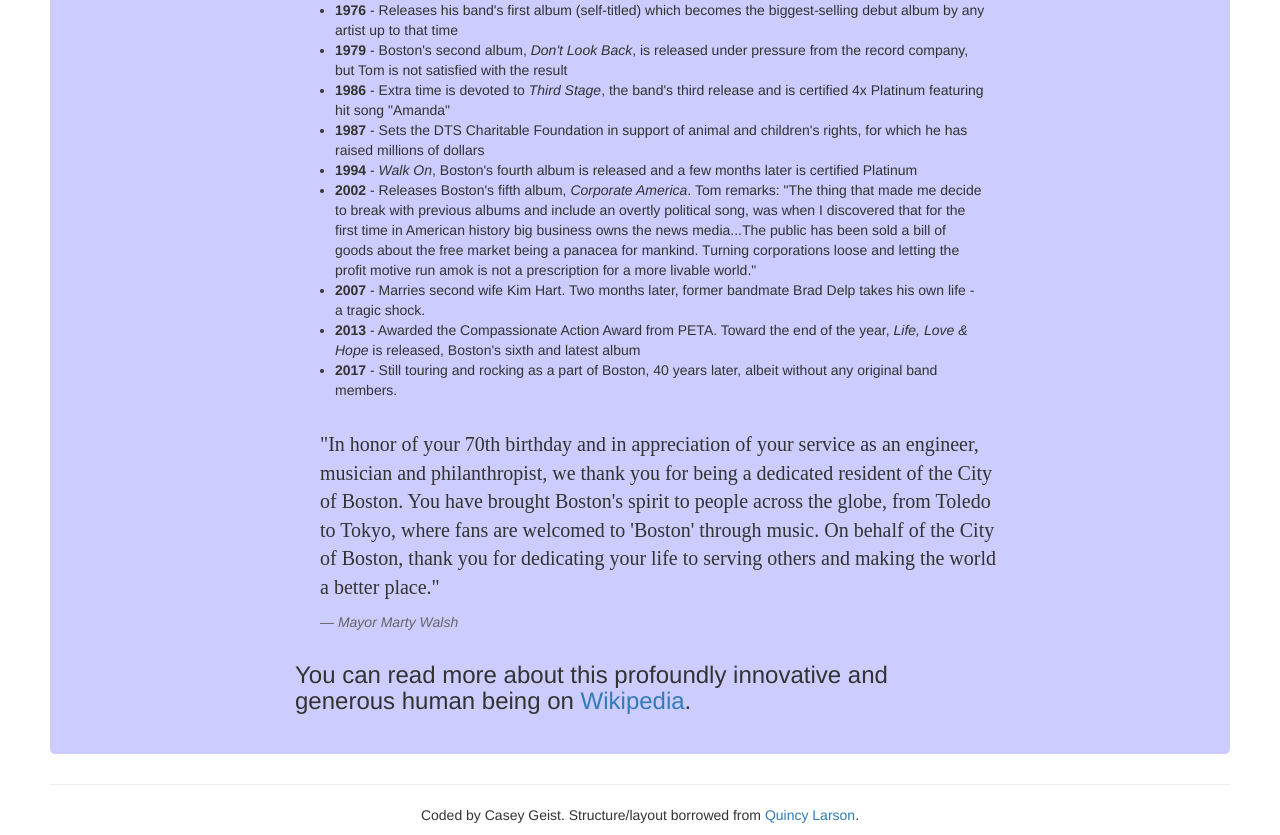
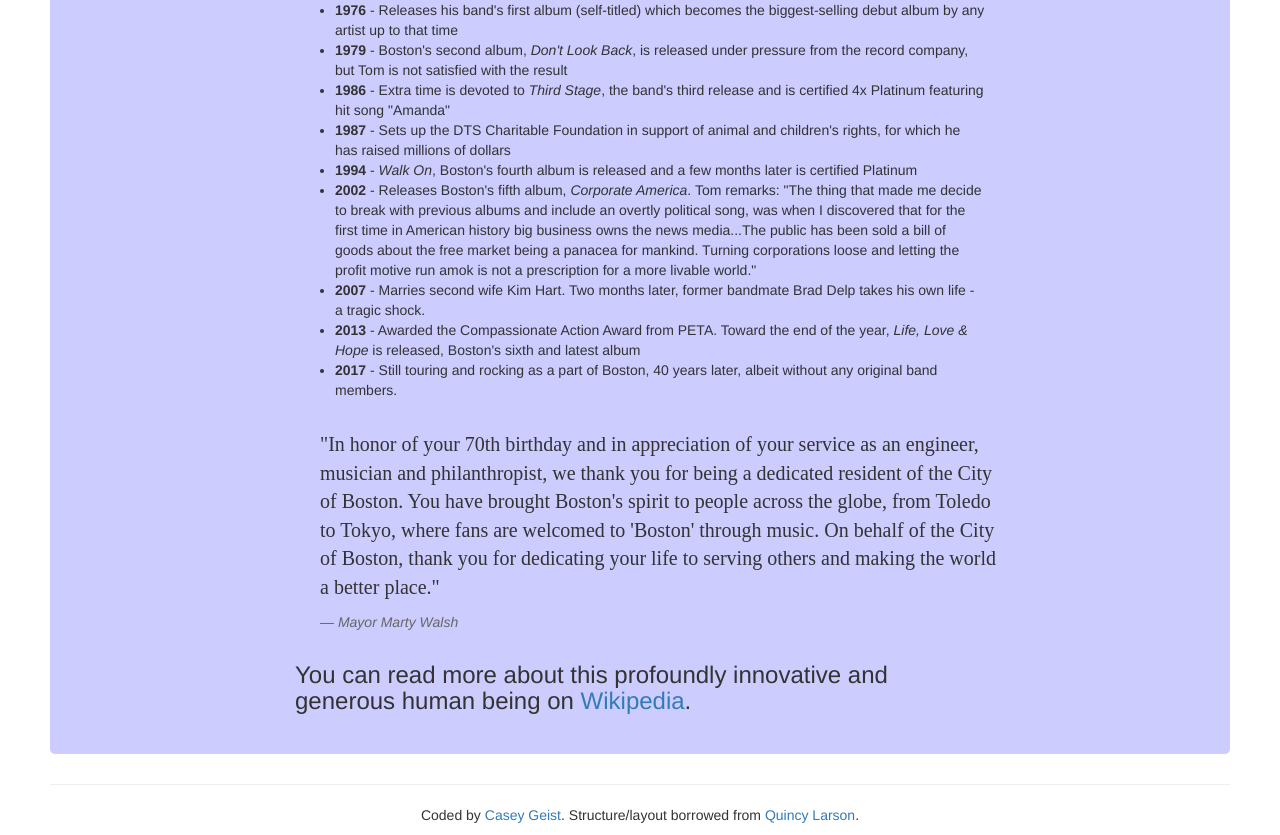
Before and after one commit to CaseyG5/scholz-tribute, a plain HTML site: page scholz.html in a window 1280 px wide. Shown: the part 1104-1939 px from the top of the page. Drawn offline with nearby package versions, Linux system fonts and the light colour scheme.

Commit message:
Update scholz.html

```diff
--- a/scholz.html
+++ b/scholz.html
@@ -105,7 +105,7 @@
 					 </li>
 				   <li><b>1986</b> - Extra time is devoted to <em>Third Stage</em>, the band's third release and is certified 4x Platinum featuring hit song "Amanda"
 					 </li>
-						<li><b>1987</b> - Sets the DTS Charitable Foundation in support of animal and children's rights, for which he has raised millions of dollars
+						<li><b>1987</b> - Sets up the DTS Charitable Foundation in support of animal and children's rights, for which he has raised millions of dollars
 				   <li><b>1994</b> - <em>Walk On</em>, Boston's fourth album is released and a few months later is certified Platinum
 					 </li>
 				   <li><b>2002</b> - Releases Boston's fifth album, <em>Corporate America</em>. Tom remarks: "The thing that made me decide to break with previous albums and include an overtly political song, was when I discovered that for the first time in American history big business owns the news media...The public has been sold a bill of goods about the free market being a panacea for mankind. Turning corporations loose and letting the profit motive run amok is not a prescription for a more livable world."
@@ -135,6 +135,6 @@
 				<!--visual line break-->
 				<hr>
 
-				<p>Coded by Casey Geist. Structure/layout borrowed from <a href="https://www.freecodecamp.com/quincylarson">Quincy Larson</a>.</p>
+			<p>Coded by <a href="https://github.com/CaseyG5/">Casey Geist</a>. Structure/layout borrowed from <a href="https://www.freecodecamp.com/quincylarson">Quincy Larson</a>.</p>
 		</body>
 </html>
```
